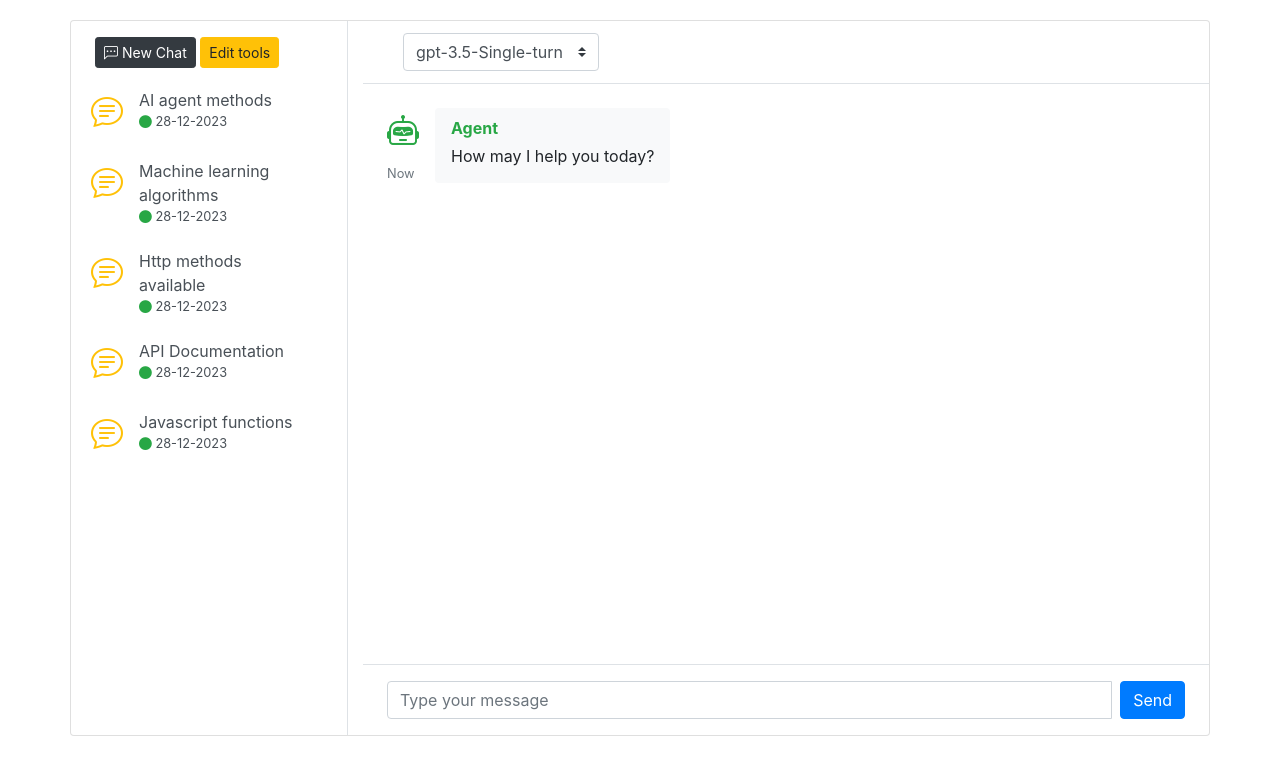
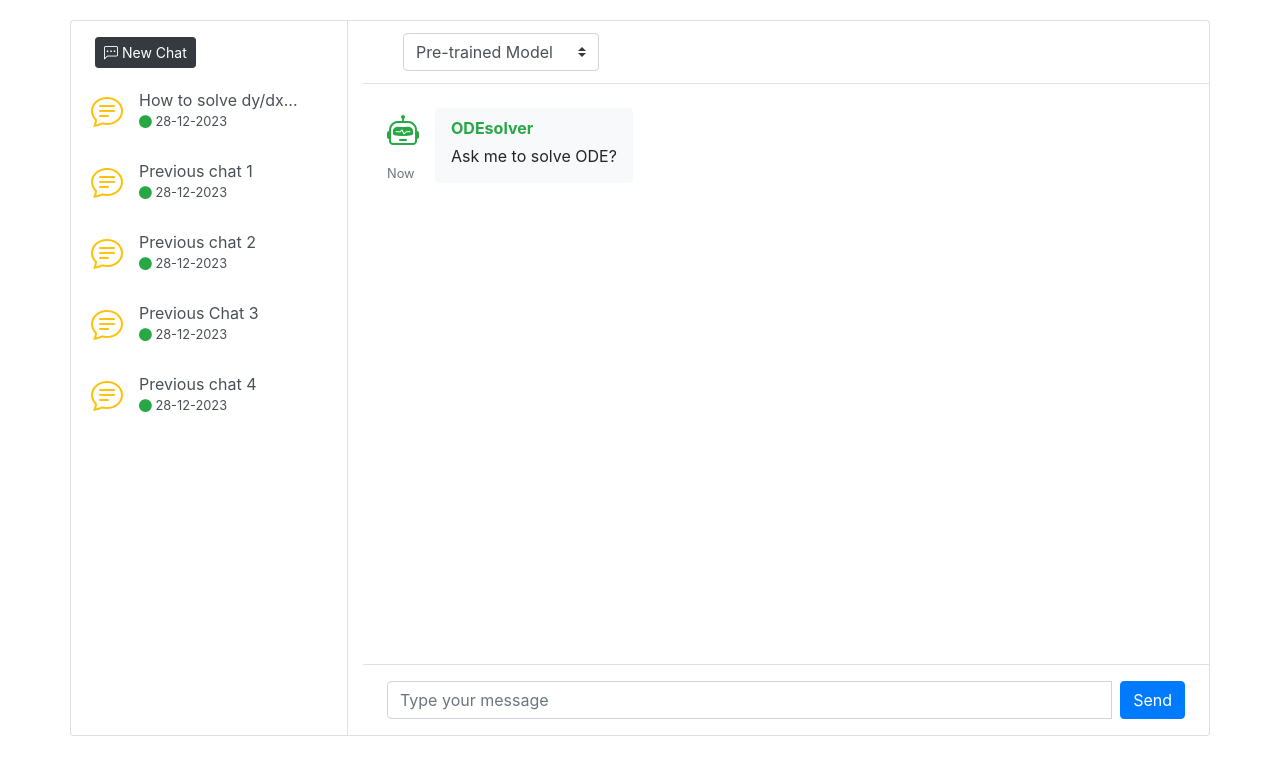
Before and after one commit to Yadavbalbir/OdeSolver-chat-app, a Django app: page /chat/1 in a window 1280 px wide. Shown: the top 775 px of the page. Run offline with Django 3.2, Linux system fonts and the light colour scheme; some libraries are stand-ins or nearby versions.

Commit message:
fixed chat page issues

```diff
--- a/templates/chat.html
+++ b/templates/chat.html
@@ -5,7 +5,7 @@
 <head>
     <meta charset="UTF-8">
     <meta name="viewport" content="width=device-width, initial-scale=1.0">
-    <title>AI Agent</title>
+    <title>ODEsolver</title>
     <link rel='stylesheet' href='https://cdn.jsdelivr.net/npm/bootstrap@4.5.0/dist/css/bootstrap.min.css'>
     <link href="https://maxcdn.bootstrapcdn.com/font-awesome/4.7.0/css/font-awesome.min.css" rel="stylesheet" />
     <link rel="stylesheet" href="https://cdn.jsdelivr.net/npm/bootstrap-icons@1.11.2/font/bootstrap-icons.min.css">
@@ -25,65 +25,10 @@
                                 <div class="flex-grow-1">
                                     <a href="/chat/m1"><button class="btn btn-sm btn-dark"><i
                                                 class="bi bi-chat-left-dots"></i> New Chat</button></a>
-
-                                    <button type="button" class="btn btn-sm btn-warning" data-toggle="modal"
-                                        data-target="#AddToolModalCenter">
-                                        Edit tools
-                                    </button>
                                 </div>
                             </div>
                         </div>
-                        <!-- Add Tool Modal -->
-                        <div class="modal fade" id="AddToolModalCenter" tabindex="-1" role="dialog"
-                            aria-labelledby="AddToolModalCenterTitle" aria-hidden="true">
-                            <div class="modal-dialog modal-dialog-centered" role="document">
-                                <div class="modal-content">
 
-                                    <div class="modal-header">
-                                        <h5 class="modal-title" id="AddToolModalLongTitle">Modal title</h5>
-                                        <button type="button" class="close" data-dismiss="modal" aria-label="Close">
-                                            <span aria-hidden="true">&times;</span>
-                                        </button>
-                                    </div>
-                                    <div class="modal-body">
-                                        <form action="/modify/tools" method="post">
-                                            {%csrf_token%}
-                                            <div class="form-group">
-                                                <label for="category">Select Operation:</label>
-                                                <select class="form-control" id="operation" name = "operation"
-                                                    onchange="handleCategoryChange()">
-                                                    <option value="add">Add Tool</option>
-                                                    <option value="update">Update Tool</option>
-                                                    <option value="delete">Delete Tool</option>
-                                                </select>
-                                            </div>
-                                            <div class="form-group">
-                                                <label for="title">Tool Name:</label>
-                                                <input type="text" class="form-control" id="title" name = 'tool_name'
-                                                    placeholder="Enter tool name ">
-                                            </div>
-
-                                            <div class="form-group">
-                                                <label for="description" id="descriptionlabel">Description:</label>
-                                                <textarea class="form-control" id="description" rows="3" name="description"
-                                                    placeholder="Enter description"></textarea>
-                                            </div>
-
-                                            <div class="form-group">
-                                                <label for="argumentDescriptions" id="argumentDescriptionslabel">Arguments:</label>
-                                                <textarea class="form-control" id="argumentDescriptions" rows="3" name = "arguments"
-                                                    placeholder="Enter argument descriptions"></textarea>
-                                            </div>
-                                    </div>
-                                    <div class="modal-footer">
-                                        <button type="submit" class="btn btn-sm btn-primary">Submit</button>
-                                        <button type="button" class="btn btn-sm btn-secondary"
-                                            data-dismiss="modal">Close</button>
-                                    </div>
-                                    </form>
-                                </div>
-                            </div>
-                        </div>
 
                         <div id="previous-chat">
                             <a href="#" class="list-group-item list-group-item-action border-0">
@@ -91,7 +36,7 @@
                                 <div class="d-flex align-items-start">
                                     <i class="bi bi-chat-text text-warning" style="font-size: xx-large;"></i>
                                     <div class="flex-grow-1 ml-3">
-                                        AI agent methods
+                                        How to solve dy/dx...
                                         <div class="small"><span class="bi bi-circle-fill text-success "></span>
                                             28-12-2023 </div>
                                     </div>
@@ -103,7 +48,7 @@
                                 <div class="d-flex align-items-start">
                                     <i class="bi bi-chat-text text-warning" style="font-size: xx-large;"></i>
                                     <div class="flex-grow-1 ml-3">
-                                        Machine learning algorithms
+                                        Previous chat 1
                                         <div class="small"><span class="bi bi-circle-fill text-success "></span>
                                             28-12-2023 </div>
                                     </div>
@@ -114,7 +59,7 @@
                                 <div class="d-flex align-items-start">
                                     <i class="bi bi-chat-text text-warning" style="font-size: xx-large;"></i>
                                     <div class="flex-grow-1 ml-3">
-                                        Http methods available
+                                        Previous chat 2
                                         <div class="small"><span class="bi bi-circle-fill text-success "></span>
                                             28-12-2023 </div>
                                     </div>
@@ -125,7 +70,7 @@
                                 <div class="d-flex align-items-start">
                                     <i class="bi bi-chat-text text-warning" style="font-size: xx-large;"></i>
                                     <div class="flex-grow-1 ml-3">
-                                        API Documentation
+                                        Previous Chat 3
                                         <div class="small"><span class="bi bi-circle-fill text-success "></span>
                                             28-12-2023 </div>
                                     </div>
@@ -136,7 +81,7 @@
                                 <div class="d-flex align-items-start">
                                     <i class="bi bi-chat-text text-warning" style="font-size: xx-large;"></i>
                                     <div class="flex-grow-1 ml-3">
-                                        Javascript functions
+                                        Previous chat 4
                                         <div class="small"><span class="bi bi-circle-fill text-success "></span>
                                             28-12-2023 </div>
                                     </div>
@@ -153,10 +98,8 @@
 
                                 <div class="flex-grow-1 pl-3">
                                     <select class="custom-select w-25" id="model">
-                                        <option value="gpt-3.5">gpt-3.5-Single-turn</option>
-                                        <option value="claude">Claude</option>
-                                        <option value="zephyr">Zephyr</option>
-                                        <option value="multi-turn">Multi-turn-model</option>
+                                        <option value="Pre-trained Model">Pre-trained Model</option>
+                                        <option value="In-house Model">In-house Modell</option>
                                         <!-- Add more options as needed -->
                                     </select>
                                 </div>
@@ -175,8 +118,8 @@
                                         <div class="text-muted small text-nowrap mt-2">Now</div>
                                     </div>
                                     <div class="flex-shrink-1 bg-light rounded py-2 px-3 ml-3">
-                                        <div class="font-weight-bold mb-1 text-success">Agent</div>
-                                        How may I help you today?
+                                        <div class="font-weight-bold mb-1 text-success">ODEsolver</div>
+                                        Ask me to solve ODE?
                                     </div>
                                 </div>
 
@@ -355,7 +298,7 @@
                     <div class="text-muted small text-nowrap mt-2">${formattedHours}:${formattedMinutes} ${ampm}</div>
                 </div>
                 <div class="flex-shrink-1 bg-light rounded py-2 px-3 ${isTypingIndicator ? 'ml-3' : 'mr-3'} overflow-hidden" style="word-wrap: break-word;">
-                    <div class="font-weight-bold mb-1 text-success">${isTypingIndicator ? 'Agent is thinking...' : 'Agent'}</div>
+                    <div class="font-weight-bold mb-1 text-success">${isTypingIndicator ? 'ODEsolver is thinking...' : 'ODEsolver'}</div>
                     ${isTypingIndicator ? '<p class="text-secondary" id="timer">Timer: 00:00:00</p>' : `
                         <button class="btn btn-danger btn-sm top-0 end-0 mb-2 me-2" id='copy' onclick="copyToClipboard(this)">copy</button>
                         <pre class="text-white bg-dark p-3 rounded"><code>${message}</code></pre>
@@ -371,7 +314,7 @@
         }
 
         function displayTypingIndicator() {
-            const typingMessage = "Agent is typing...";
+            const typingMessage = "ODEsolver is typing...";
             appendAgentMessage('chat-message-left pb-4', typingMessage, true);
         }
 
--- a/templates/includes/navbar.html
+++ b/templates/includes/navbar.html
@@ -11,7 +11,6 @@
                     <li class="nav-item"><a class="nav-link" href="/">Home</a></li>
                     <li class="nav-item"><a class="nav-link" href="/chat/m1">Model 1</a></li>
                     <li class="nav-item"><a class="nav-link" href="/chat/m2">Model 2</a></li>
-                    <li class="nav-item"><a class="nav-link" href="/chat/m3">Model 3</a></li>
                 </ul>
             </div>
         </div>
```
